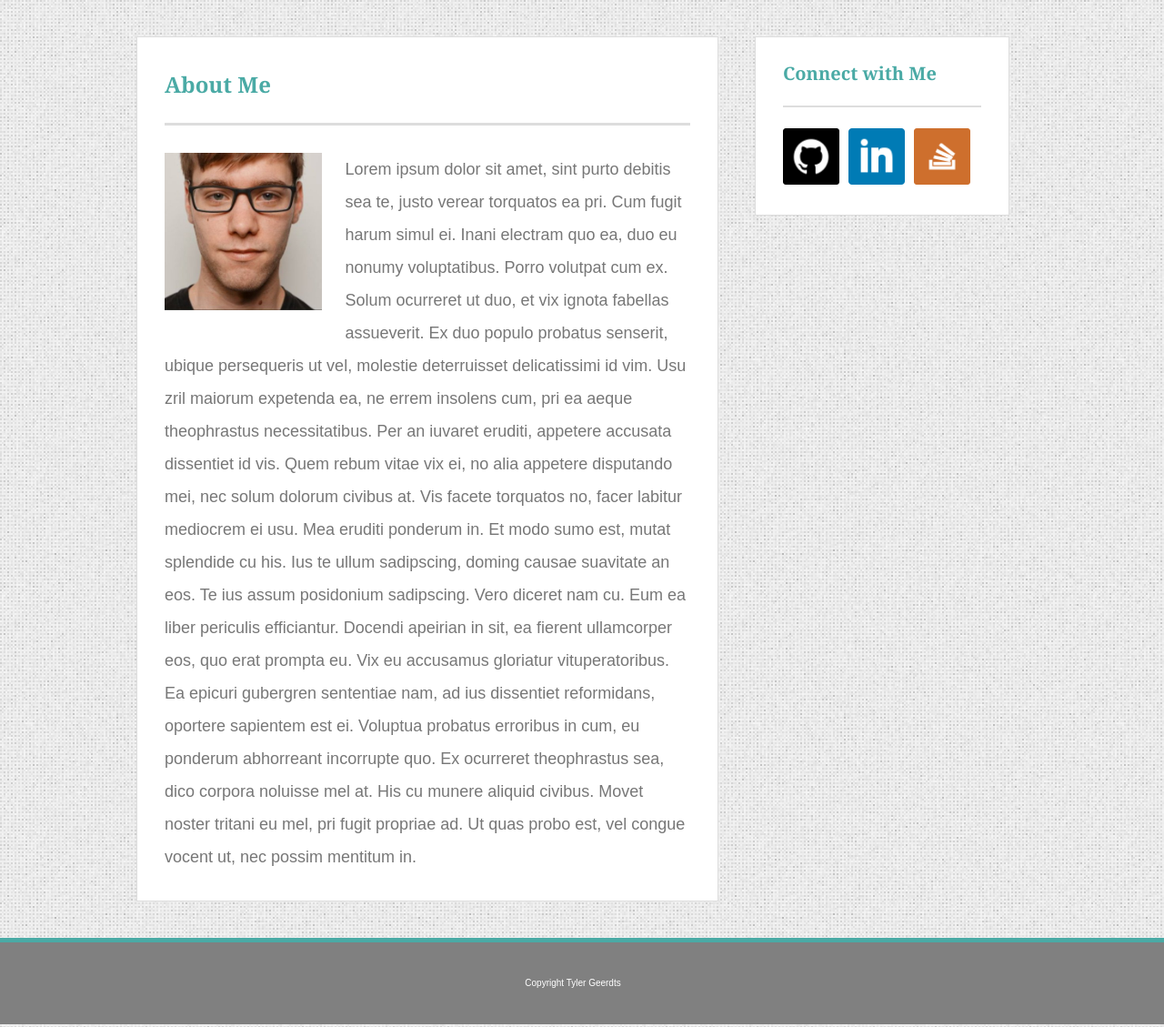
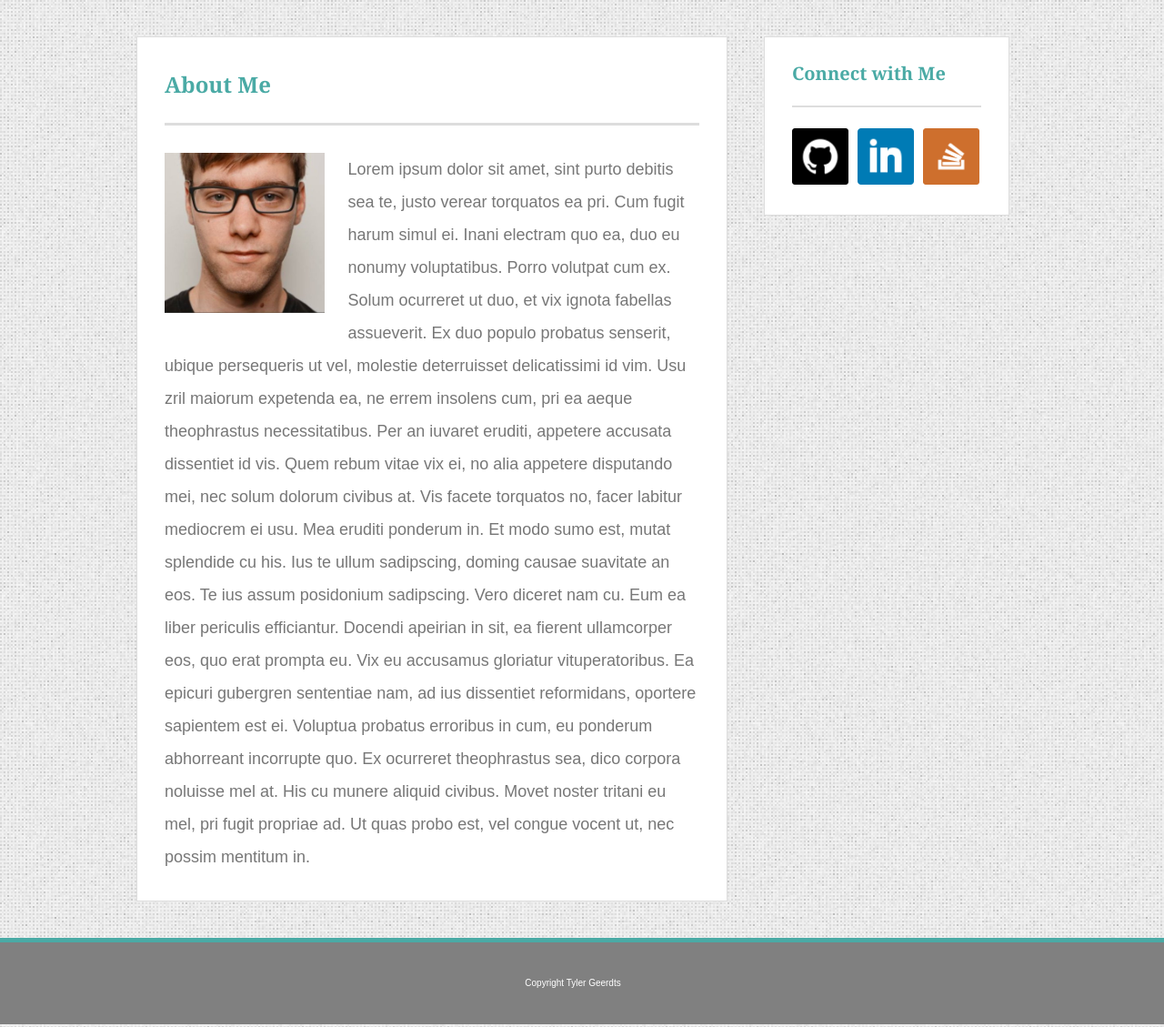
Before and after one commit to tygee713/Basic-Portfolio, a PHP site: page / in a window 1280 px wide. Shown: the part 92-1221 px from the top of the page at 91% size. Run offline with PHP 8.4, Linux system fonts and the light colour scheme.

Commit message:
Fixed index elements sizing

```diff
--- a/assets/css/style.css
+++ b/assets/css/style.css
@@ -117,18 +117,9 @@ small {
     display: inline;
 }
 
-#media-buttons li a{
-
-}
-
-#media-buttons li:not(:last-child) {
-	padding-right:10px;
+#media-buttons li:not(:first-child) {
+	padding-left:10px;
 } /*allows the last media button to stick to the right*/
-
-#last-image {
-	padding-right: none;
-}
-/*Doesn't work*/
 
 #my-image {
 	height: 30%;
@@ -138,7 +129,7 @@ small {
 }
 
 #main-content {
-	width: 578px;
+	width: 588px;
 	float: left;
 	background-color: #ffffff;
 	padding: 30px;
@@ -147,7 +138,7 @@ small {
 }
 
 #contact-me {
-	width: 218px;
+	width: 208px;
 	float: left;
 	background-color: #ffffff;
 	padding: 30px;
```
